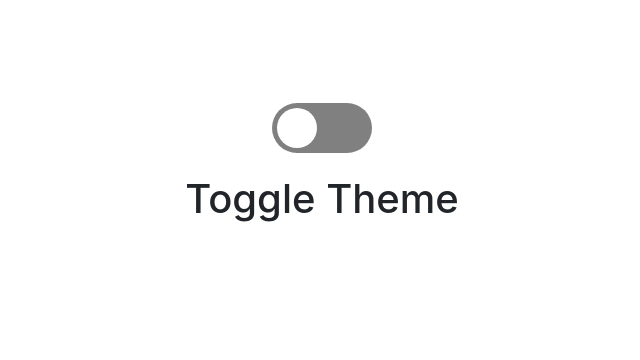
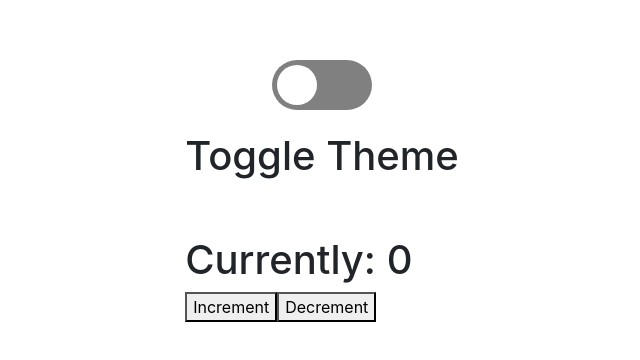
Before and after one commit to aryansharma15/theme_switcher, a React (Create React App) app: page / in a window 1280 px wide. Shown: the part 244-604 px from the top of the page, without its empty margins (318-958 px from the left). Built offline with nearby package versions, Linux system fonts and the light colour scheme; the HTML template or start-up script is replaced by a standard one.

Commit message:
incr error

```diff
--- a/src/App.css
+++ b/src/App.css
@@ -48,7 +48,7 @@ label:after {
   height: 40px;
   background: #fff;
   border-radius: 90px;
-  transition: 0.3s;
+  transition: 0.25s ease-in-out;
 }
 
 input:checked+label {
@@ -61,7 +61,7 @@ input:checked+label:after {
 }
 
 label:active:after {
-  width: 70px;
+  width: 60px;
 }
 
 /* // centering */
--- a/src/App.js
+++ b/src/App.js
@@ -1,12 +1,14 @@
 import "./App.css";
 import React from "react";
 import Toggler from "./components/toggler";
+import Counter from "./components/counter";
 
 function App() {
 	return (
 		<div className="App">
 			<div>
 				<Toggler></Toggler>
+				<Counter></Counter>
 			</div>
 		</div>
 	);
--- /dev/null
+++ b/src/components/counter.js
@@ -0,0 +1,29 @@
+import React, { useState } from "react";
+
+function Counter() {
+	let [count, setCount] = useState("0");
+
+	return (
+		<div>
+			<h1>Currently: {count}</h1>
+			<button
+				className="counter-btns incr-btn"
+				onClick={() => {
+					setCount((count += 1));
+				}}
+			>
+				Increment
+			</button>
+			<button
+				className="counter-btns decr-btn"
+				onClick={() => {
+					setCount((count -= 1));
+				}}
+			>
+				Decrement
+			</button>
+		</div>
+	);
+}
+
+export default Counter;
--- a/src/components/toggler.js
+++ b/src/components/toggler.js
@@ -1,10 +1,14 @@
 import React, { useState } from "react";
 import "../App.css";
 
-import { Button, Form, FormGroup, Label, Input } from "reactstrap";
+// import { Button, Form, FormGroup, Label, Input } from "reactstrap";
 
 const Toggler = (props) => {
-	const [state, setState] = useState(true);
+	const [state, setState] = useState("");
+
+	const Changer = () => {
+		setState(false);
+	};
 
 	return (
 		<div className="my-5 toggle-div">
@@ -18,7 +22,7 @@ const Toggler = (props) => {
 			</Form> */}
 
 			<input type="checkbox" id="switch" />
-			<label for="switch"></label>
+			<label htmlFor="switch"></label>
 
 			<h1>Toggle Theme</h1>
 		</div>
```
Lines whose indentation alone changed are shown as unchanged.
